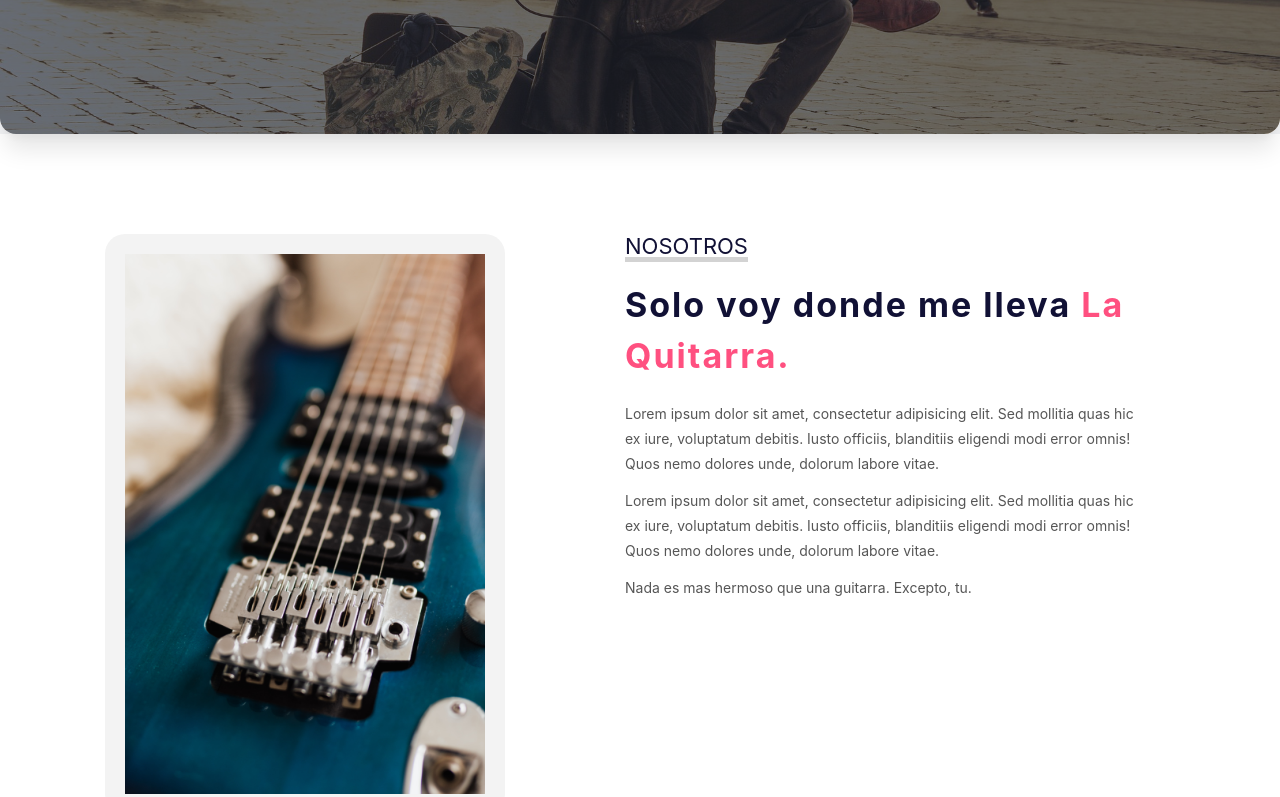
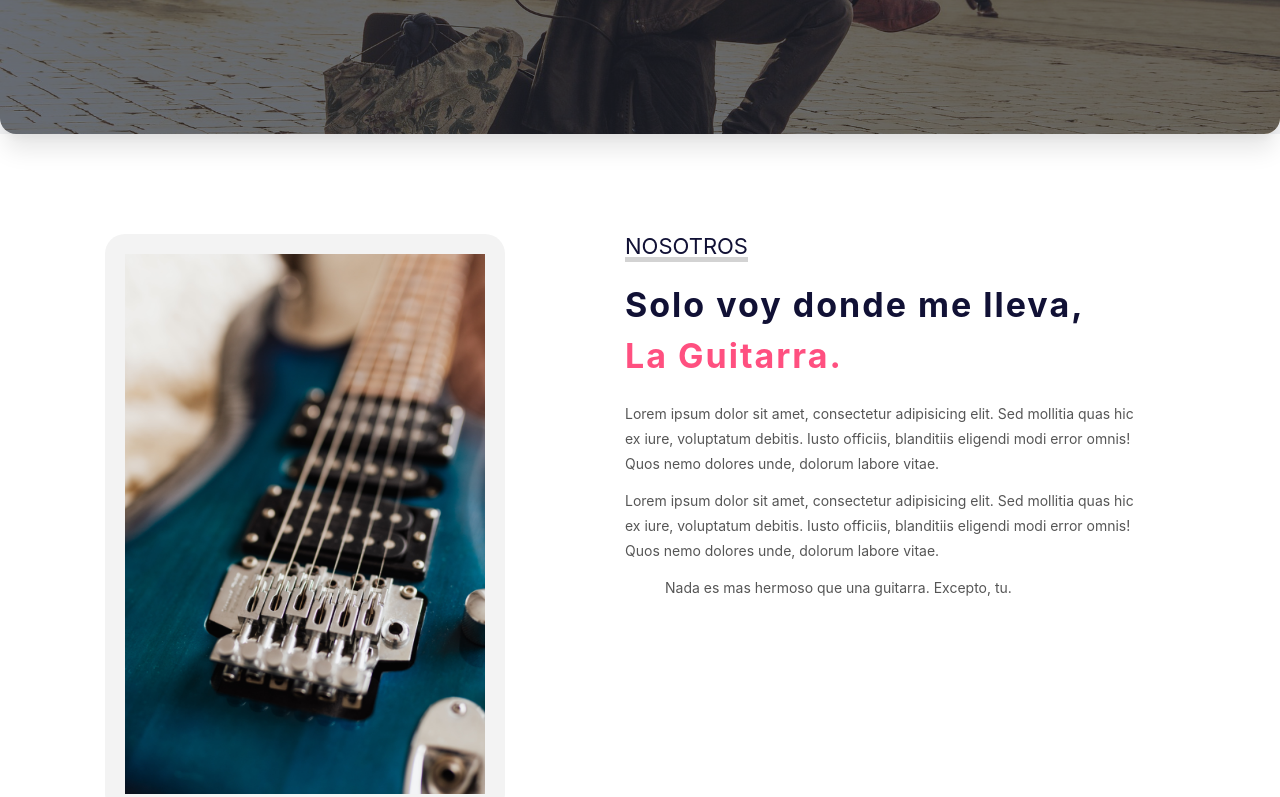
Before and after one commit to Luvime/proyecto-comercio-electronico, a React (Create React App) app: page /about in a window 1280 px wide. Shown: the part 427-1224 px from the top of the page. Built offline with nearby package versions, Linux system fonts and the light colour scheme; no server answers.

Commit message:
cambios css

```diff
--- a/src/components/About.js
+++ b/src/components/About.js
@@ -43,7 +43,7 @@ export const About = () => {
         </div>
         <div class="sobremi">
           <p class="titulo-seccion">NOSOTROS</p>
-          <h2>Solo voy donde me lleva <span>La Quitarra.</span></h2>
+          <h2>Solo voy donde me lleva, <span>La Guitarra.</span></h2>
           <p>Lorem ipsum dolor sit amet, consectetur adipisicing elit.
             Sed mollitia quas hic ex iure, voluptatum debitis.
             Iusto officiis, blanditiis eligendi modi error omnis! Quos nemo dolores unde, dolorum labore vitae.</p>
@@ -51,7 +51,9 @@ export const About = () => {
             Sed mollitia quas hic ex iure, voluptatum debitis. Iusto officiis, blanditiis eligendi modi error omnis!
             Quos nemo dolores unde, dolorum labore vitae.</p>
 
-          <p class="bienvenida">Nada es mas hermoso que una guitarra. Excepto, tu.</p>
+          <div className='sobremi'>
+            <p class="bienvenida">Nada es mas hermoso que una guitarra. Excepto, tu.</p>
+          </div>
         </div>
       </section>
     </>
```
Also changed, not shown: 6 other files (tests, documents, lock files or other folders).
